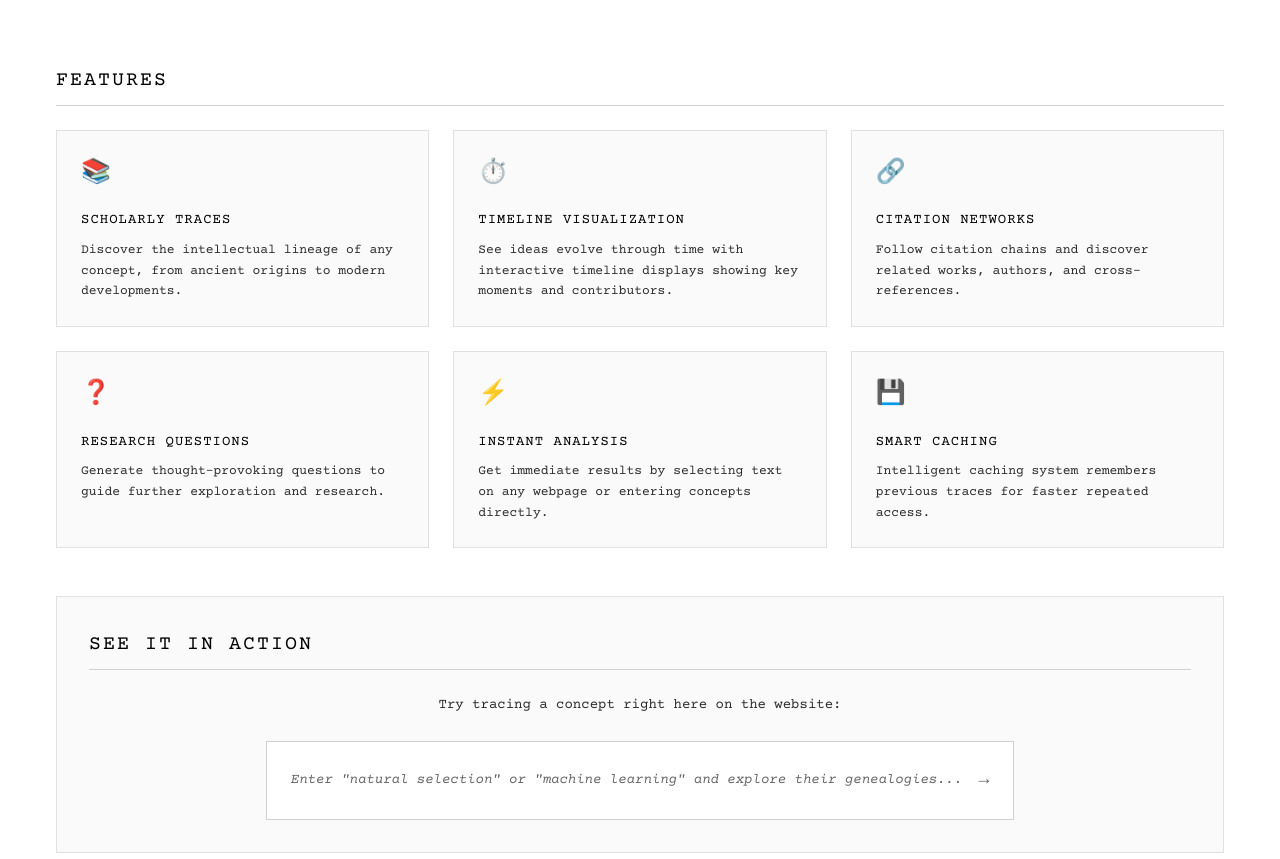
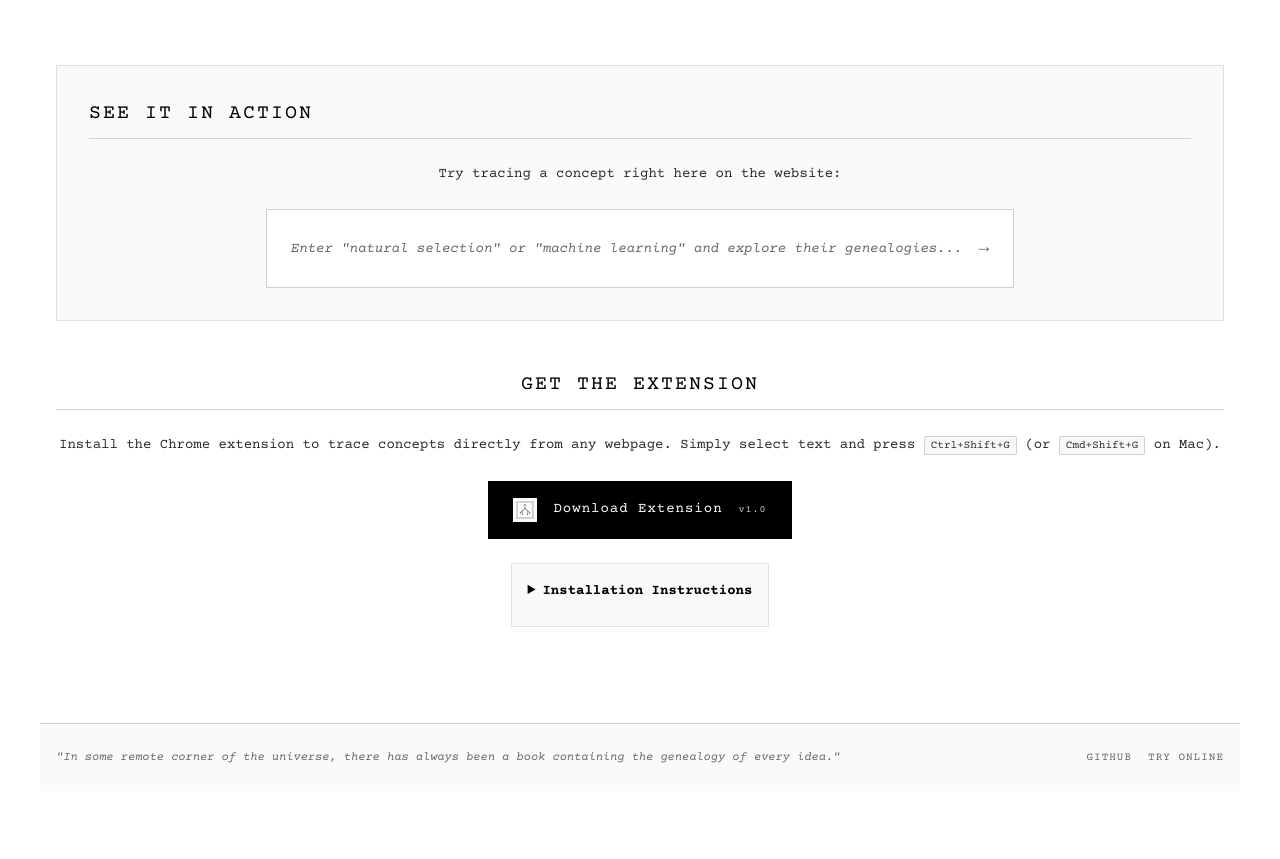
Before and after one commit to simonkral1/genealogy-tracer, a browser extension: page index.html in a window 1280 px wide. Shown: the part 888-1747 px from the top of the page. After the commit the page ends 1679 px from the top, so only its background shows below. Drawn offline with nearby package versions, Linux system fonts and the light colour scheme.

Commit message:
Fix visual display issues and remove features section
Landing page improvements:
- Remove features section completely from index.html

Try online functionality fixes:
- Fix timing issue: showResults() now called only when first genealogy item received
- This prevents showing empty results container while still loading
- Improve cached results display with proper error handling
- Enhance questions section visibility logic
- Add debugging logs to track data reception

The core issue was showResults() being called too early, before any actual
results were processed, causing a blank results container to appear while
the loading was still happening behind the scenes.

```diff
--- a/index.html
+++ b/index.html
@@ -77,41 +77,7 @@
                 </div>
             </section>
 
-            <section id="features" class="features">
-                <h2>Features</h2>
-                <div class="features-grid">
-                    <div class="feature-card">
-                        <div class="feature-icon">📚</div>
-                        <h3>Scholarly Traces</h3>
-                        <p>Discover the intellectual lineage of any concept, from ancient origins to modern developments.</p>
-                    </div>
-                    <div class="feature-card">
-                        <div class="feature-icon">⏱️</div>
-                        <h3>Timeline Visualization</h3>
-                        <p>See ideas evolve through time with interactive timeline displays showing key moments and contributors.</p>
-                    </div>
-                    <div class="feature-card">
-                        <div class="feature-icon">🔗</div>
-                        <h3>Citation Networks</h3>
-                        <p>Follow citation chains and discover related works, authors, and cross-references.</p>
-                    </div>
-                    <div class="feature-card">
-                        <div class="feature-icon">❓</div>
-                        <h3>Research Questions</h3>
-                        <p>Generate thought-provoking questions to guide further exploration and research.</p>
-                    </div>
-                    <div class="feature-card">
-                        <div class="feature-icon">⚡</div>
-                        <h3>Instant Analysis</h3>
-                        <p>Get immediate results by selecting text on any webpage or entering concepts directly.</p>
-                    </div>
-                    <div class="feature-card">
-                        <div class="feature-icon">💾</div>
-                        <h3>Smart Caching</h3>
-                        <p>Intelligent caching system remembers previous traces for faster repeated access.</p>
-                    </div>
-                </div>
-            </section>
+
 
             <section class="demo-section">
                 <h2>See it in Action</h2>
```
Also changed, not shown: try.js (+15 -4 lines).
